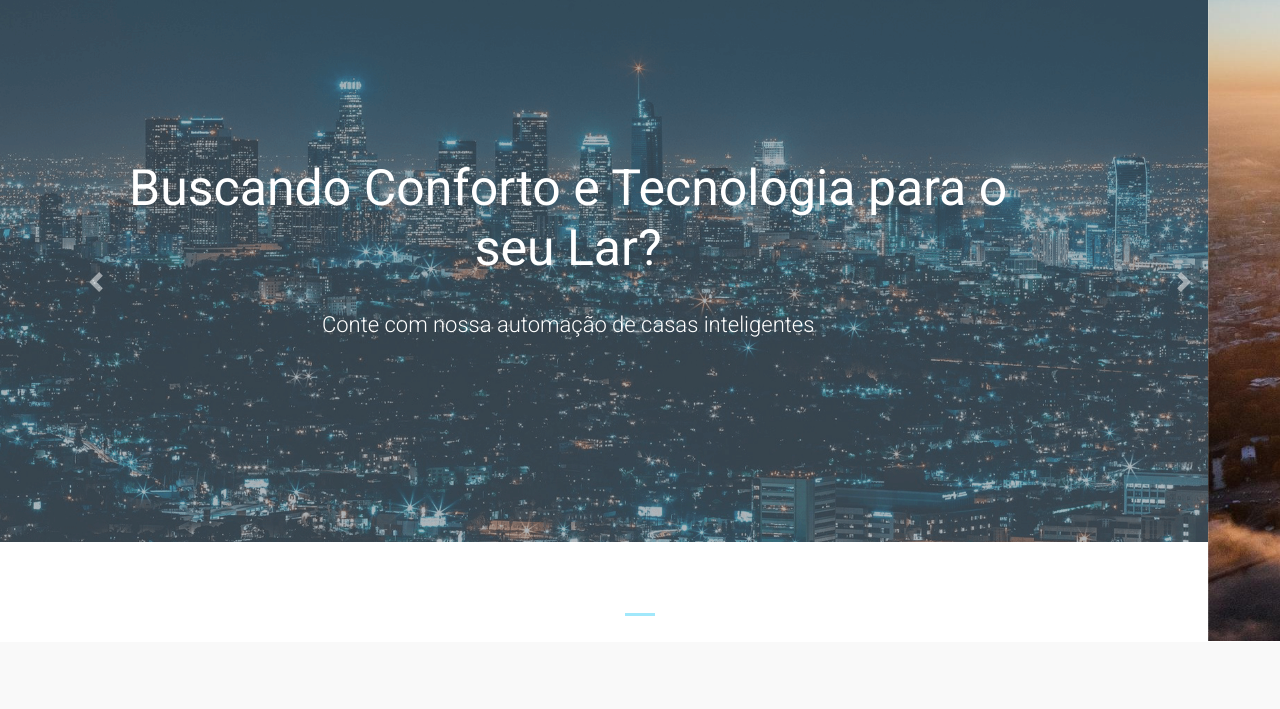
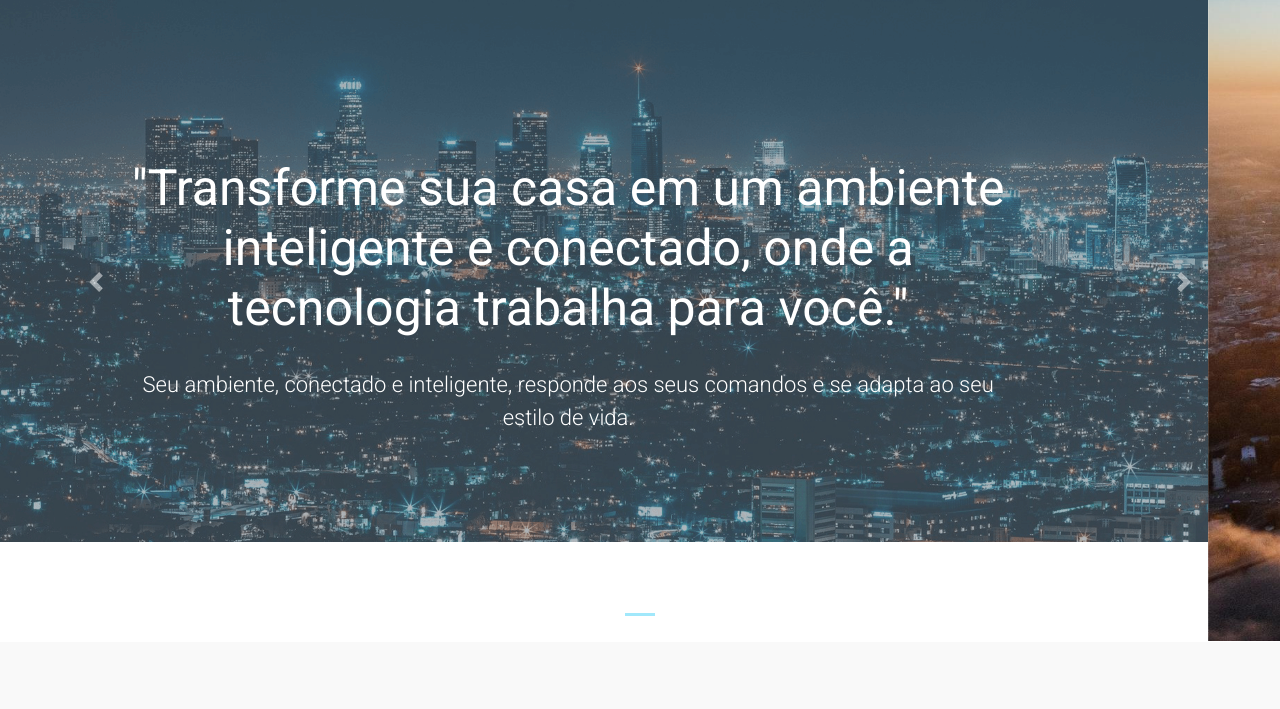
Before and after one commit to joaovlara/SmartlyBrasilLP, a plain HTML site: page index.html in a window 1280 px wide. Shown: the part 78-787 px from the top of the page. Drawn offline with nearby package versions, Linux system fonts and the light colour scheme; a script that the page names is missing.

Commit message:
ajuste texto

```diff
--- a/index.html
+++ b/index.html
@@ -69,8 +69,9 @@
             <!-- tirar classe d-none -->
 
             <div class="carousel-caption d-md-block">
-              <h2>Buscando Conforto e Tecnologia para o seu Lar?</h5>
-                <p>Conte com nossa automação de casas inteligentes</p>
+              <h2>
+                "Transforme sua casa em um ambiente inteligente e conectado, onde a tecnologia trabalha para você."</h5>
+                <p>Seu ambiente, conectado e inteligente, responde aos seus comandos e se adapta ao seu estilo de vida.</p>
             </div>
           </div>
           <div class="carousel-item">
```
